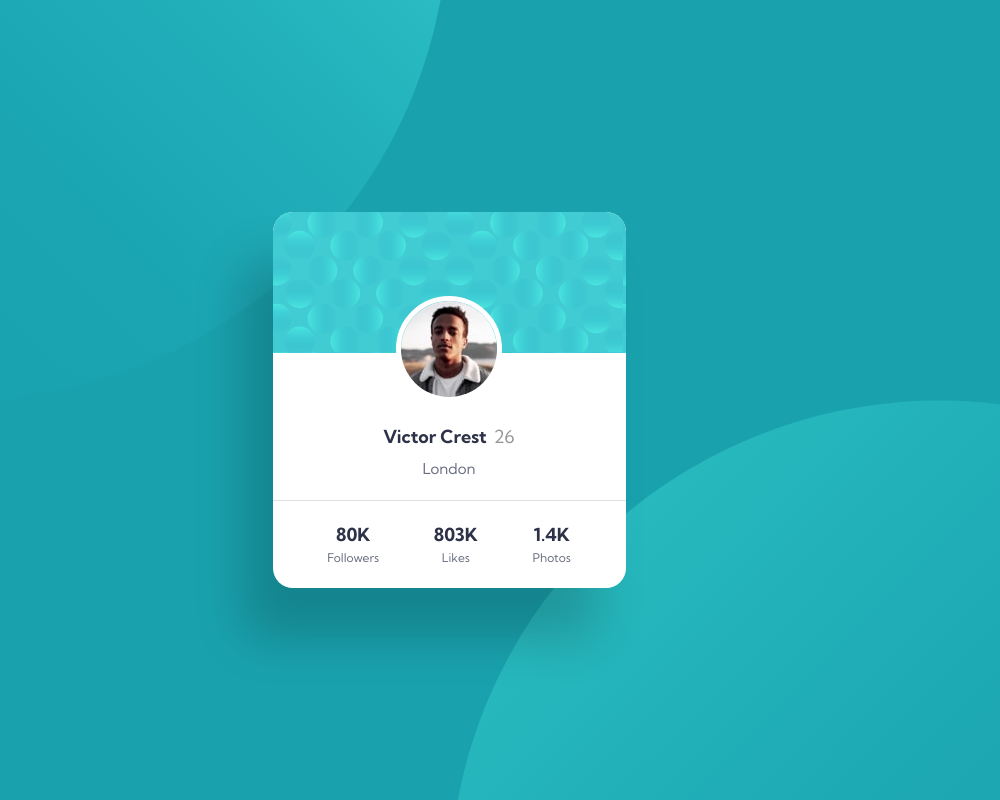
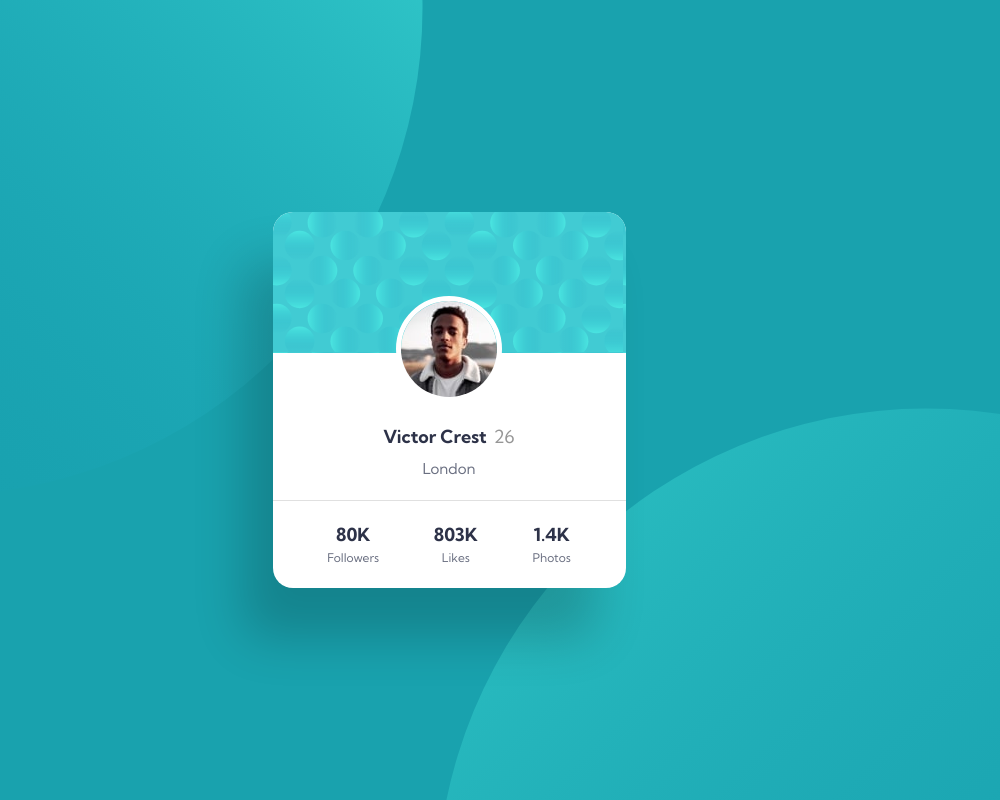
Before and after one commit to RenszCamacho/profile-card, a website built with Parcel: page src/index.html in a window 1280 px wide. Shown: the whole page, without its empty margins (191-1191 px from the left). Built offline with nearby package versions, Linux system fonts and the light colour scheme.

Commit message:
Card. Fixing Background Images.

```diff
--- a/src/sass/_card.scss
+++ b/src/sass/_card.scss
@@ -1,4 +1,4 @@
-.main {
+main {
   width: 100%;
   min-height: 100vh;
   background-color: var(--dark-cyan);
@@ -8,7 +8,7 @@
   background-image: url(../images/bg-pattern-top.svg),
     url(../images/bg-pattern-bottom.svg);
   background-repeat: no-repeat, no-repeat;
-  background-position: right 50vw bottom 50vh, left 50vw top 50vh;
+  background-position: right 52vw bottom 38vh, left 49vw top 51vh;
 }
 
 .card {
@@ -17,7 +17,7 @@
   background-color: white;
   border-radius: 2rem;
   overflow: hidden;
-  margin: 2rem;
+  margin: 5rem;
   box-shadow: -30px 50px 50px #00000030;
 
   &__header {
```
